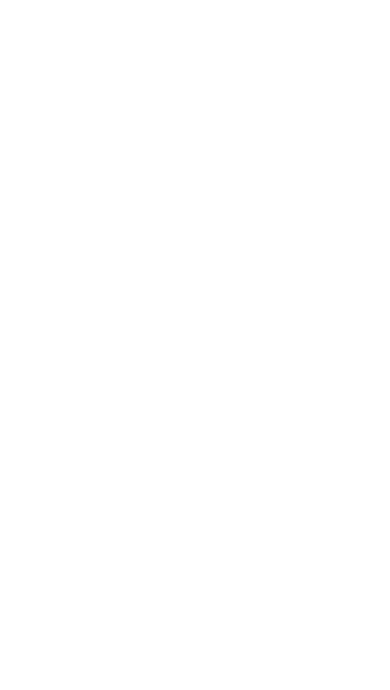
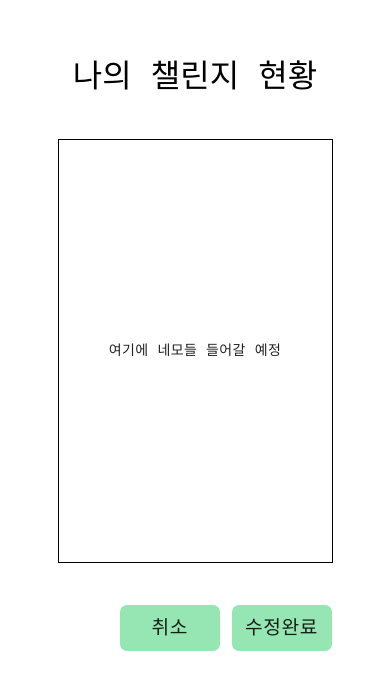
Before and after one commit to TeamGrabit/challenge, a React (Create React App) app in the folder frontend/: page /challengeInfoFix in a window 390 px wide. Shown: the part 114-804 px from the top of the page. Built offline with nearby package versions, Linux system fonts and the light colour scheme.

Commit message:
Modify Css
* mobile 화면을 위한 css 재구현.
* route 주소 변경.
* 그 외 button, radio 등 자잘한 component의 font-size, width 조정.

```diff
--- a/frontend/src/components/RequestApproval.js
+++ b/frontend/src/components/RequestApproval.js
@@ -4,7 +4,7 @@ import { Button, Input, RadioGroup, FormControlLabel, Radio, TextareaAutosize }
 function RequestApproval() {
 	const handleCheck = () => { };
 	return (
-		<div className="background">
+		<div className="requestApproval">
 			<div className="title">
 				승인 요청
 			</div>
@@ -17,12 +17,14 @@ function RequestApproval() {
 				defaultChecked="pass"
 			>
 				<FormControlLabel
+					className="typeLabel"
 					value="pass"
 					control={<Radio color="primary" />}
 					label="면제"
 					labelPlacement="end"
 				/>
 				<FormControlLabel
+					className="typeLabel"
 					value="approval"
 					control={<Radio color="primary" />}
 					label="승인"
@@ -35,8 +37,8 @@ function RequestApproval() {
 				rowsMax={10}
 			/>
 			<div className="setBtn">
+				<Button className="selectBtn" type="button">취소</Button>
 				<Button className="selectBtn" type="button">보내기</Button>
-				<Button className="selectBtn" type="button">취소</Button>
 			</div>
 		</div>
 	);
--- a/frontend/src/css/conponents/_requestApproval.scss
+++ b/frontend/src/css/conponents/_requestApproval.scss
@@ -1,4 +1,4 @@
-.background{
+.requestApproval{
 	height: 60vh;
 	width: 40vw;
 	display: flex;
@@ -9,7 +9,7 @@
 
 	.title{
 		font-family: 'Courier New', Courier, monospace;
-		font-size: 3rem;
+		font-size: 3vw;
 		margin-top: 3vh;
 		margin-bottom: 2vh;
 		font-weight: 700;
@@ -21,9 +21,8 @@
 		display: flex;
 		flex-direction: row;
 		align-content: flex-start;
-		font-size: 1.4rem;
 		margin-bottom: 1vh;
-		height: auto;
+		height: 10vh;
 		width: 35vw;
 	}
 
@@ -35,11 +34,11 @@
 	.data{
 		padding: 1%;
 		padding-left: 1%;
-		font-size: 1.5rem;
+		font-size: 2vw;
 		resize: none;
 		width: 35vw;
 		height: 40vh;
-		margin-bottom: 5vh;
+		margin-bottom: 3vh;
 		line-height: 120%;
 	}
 
@@ -50,9 +49,9 @@
 	}
 
 	.selectBtn{
-		font-size: 1.5rem;
-		margin-left: 2vw;
-		margin-right: 2vw;
+		font-size: 2vw;
+		margin-left: 1vw;
+		margin-right: 1vw;
 		width: 10vw;
 		height: 6vh;
 		background-color: $green3;
--- a/frontend/src/css/main.scss
+++ b/frontend/src/css/main.scss
@@ -5,7 +5,7 @@
 // pages
 @import './pages/main';
 @import './pages/colorTest';
-@import './pages/challengeStatusModify';
+@import './pages/challengeInfoFix';
 
 // components
 @import './conponents/requestApproval';
--- a/frontend/src/css/pages/_challengeStatusModify.scss
+++ b/frontend/src/css/pages/_challengeInfoFix.scss
@@ -1,4 +1,4 @@
-.challengeStatusModify{
+.challengeInfoFix{
 	.body{
 		display: flex;
 		height: 100vh;
@@ -22,27 +22,20 @@
 		width: 70vw;
 		justify-content: center;
 		align-items: center;
-		margin-bottom: 15vh;
+		margin-bottom: 5vh;
 	}
-	.canselBtn{
+	.Btn{
 		font-size: 1.2rem;
-		top: 80vh;
-		left: 67vw;
-		padding: 10px;
-		width: 7vw;
-		margin-right: 5vw;
-		position: absolute;
+		margin-left: 3vw;
+		width: 10vw;
 		background: $green3;
 		border-radius: 7px;
+		min-width: 100px;
 	}
-	.completeBtn{
-		font-size: 1.2rem;
-		top: 80vh;
-		left: 75vw;
-		padding: 10px;
-		width: 10vw;
-		position: absolute;
-		background: $green3;
-		border-radius: 7px;
+	.btnSet{
+		display: flex;
+		flex-direction: row;
+		justify-content: flex-end;
+		width: 70vw;
 	}
 }
--- a/frontend/src/pages/challengeStatusModify.js
+++ b/frontend/src/pages/challengeInfoFix.js
@@ -14,7 +14,7 @@ const useStyles = makeStyles((theme) => ({
 	},
 }));
 
-function challengeStatusModify() {
+function challengeInfoFix() {
 	const classes = useStyles();
 	const [open, setopen] = useState(false);
 	const handleOpen = () => {
@@ -24,7 +24,7 @@ function challengeStatusModify() {
 		setopen(false);
 	};
 	return (
-		<div className="challengeStatusModify">
+		<div className="challengeInfoFix">
 			<div className="body">
 				<div className="title">
 					나의 챌린지 현황
@@ -52,15 +52,17 @@ function challengeStatusModify() {
 						</Fade>
 					</Modal>
 				</div>
-				<Button className="canselBtn" type="button">
-					취소
-				</Button>
-				<Button className="completeBtn" type="button">
-					수정완료
-				</Button>
+				<div className="btnSet">
+					<Button className="Btn" type="button">
+						취소
+					</Button>
+					<Button className="Btn" type="button">
+						수정완료
+					</Button>
+				</div>
 			</div>
 		</div>
 	);
 }
 
-export default challengeStatusModify;
+export default challengeInfoFix;
--- a/frontend/src/pages/index.js
+++ b/frontend/src/pages/index.js
@@ -1,3 +1,3 @@
 export { default as Main } from "./Main";
 export { default as colorTest } from "./colorTest";
-export { default as challengeStatusModify } from './challengeStatusModify';
+export { default as challengeInfoFix } from './challengeInfoFix';
--- a/frontend/src/routes/index.js
+++ b/frontend/src/routes/index.js
@@ -1,6 +1,6 @@
 import React from 'react';
 import { BrowserRouter, Route, Switch } from "react-router-dom";
-import { Main, colorTest, challengeStatusModify } from "../pages";
+import { Main, colorTest, challengeInfoFix } from "../pages";
 import '../css/main.scss';
 
 function Router() {
@@ -9,7 +9,7 @@ function Router() {
 			<Switch>
 				<Route exact path="/" component={Main} />
 				<Route exact path="/color" component={colorTest} />
-				<Route exact path="/challengeStatusModify" component={challengeStatusModify} />
+				<Route exact path="/challengeInfoFix" component={challengeInfoFix} />
 			</Switch>
 		</BrowserRouter>
 	);
```
